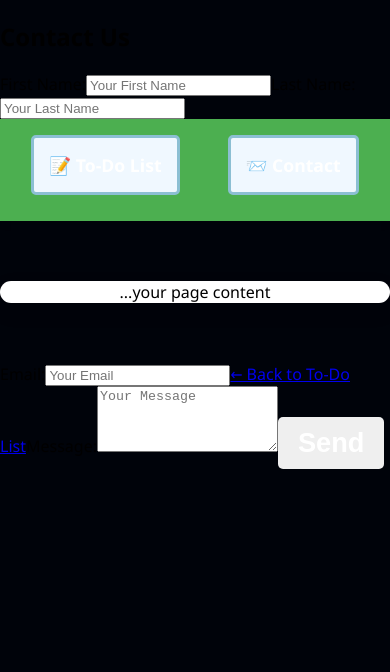
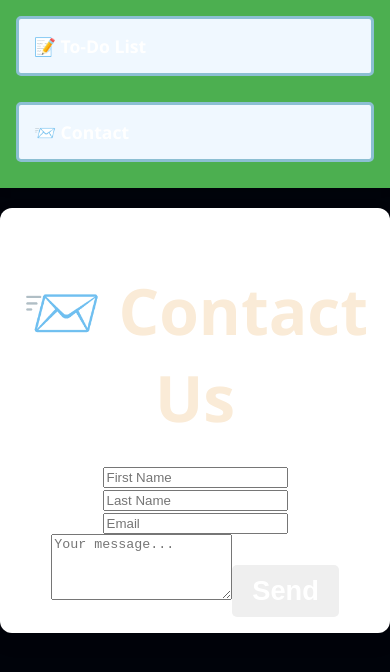
Before and after one commit to m-wakefield/react-list-app, a React (Vite) app in the folder my-react-app/: page /contact in a window 390 px wide. Shown: the top 672 px of the page. Built offline with nearby package versions, Linux system fonts and the light colour scheme.

Commit message:
update rebuild

```diff
--- a/my-react-app/src/App.css
+++ b/my-react-app/src/App.css
@@ -140,3 +140,29 @@ h1 {
 .navbar a:hover {
   color: #d4ffd4;
 }
+
+@media screen and (max-width: 600px) {
+  .app-container {
+    margin: 20px auto;
+    padding: 1rem;
+  }
+
+  .input-group {
+    flex-direction: column;
+  }
+
+  .input-group input,
+  .input-group button {
+    width: 100%;
+  }
+
+  .task-actions {
+    flex-wrap: wrap;
+    gap: 4px;
+  }
+
+  .navbar ul {
+    flex-direction: column;
+    gap: 1rem;
+  }
+}
--- a/my-react-app/src/Components/App.jsx
+++ b/my-react-app/src/Components/App.jsx
@@ -3,11 +3,11 @@ import Navbar from './Navbar';
 import '../App.css';
 
 function App() {
-  const [tasks, setTasks] = useState([
-    { text: 'Buy groceries', completed: false },
-    { text: 'Finish React project', completed: true },
-    { text: 'Call mom', completed: false }
-  ]);
+  const [tasks, setTasks] = useState(() => {
+  const saved = localStorage.getItem('tasks');
+  return saved ? JSON.parse(saved) : [];
+});
+
 
   const [newTask, setNewTask] = useState('');
 
@@ -50,6 +50,9 @@ function App() {
     updatedTasks[index + 1] = updatedTasks[index];
     updatedTasks[index] = temp;
     setTasks(updatedTasks);
+    useEffect(() => {
+  localStorage.setItem('tasks', JSON.stringify(tasks));
+}, [tasks]);
   };
 
   return (
--- a/my-react-app/src/Components/Contact.jsx
+++ b/my-react-app/src/Components/Contact.jsx
@@ -1,9 +1,6 @@
-import React, { useState } from 'react';
+import { useState } from 'react';
+import Navbar from './Navbar';
 import '../App.css';
-import { Link } from 'react-router-dom';
-import Navbar from './Navbar';
-
-
 
 function Contact() {
   const [formData, setFormData] = useState({
@@ -15,14 +12,14 @@ function Contact() {
 
   const [submitted, setSubmitted] = useState(false);
 
-  function handleChange(e) {
+  const handleChange = (e) => {
     const { name, value } = e.target;
     setFormData(prev => ({ ...prev, [name]: value }));
-  }
+  };
 
-  function handleSubmit(e) {
+  const handleSubmit = (e) => {
     e.preventDefault();
-    console.log('Contact Form Submitted:', formData);
+    console.log('Submitted contact form:', formData);
     setSubmitted(true);
     setFormData({
       firstname: '',
@@ -30,66 +27,51 @@ function Contact() {
       email: '',
       message: ''
     });
-  }
+  };
 
   return (
-    <div className="contact-page todo-list">
-      <h2>Contact Us</h2>
+    <>
+      <Navbar />
+      <div className="app-container">
+        <h1>📨 Contact Us</h1>
         {submitted && <p style={{ color: 'green' }}>Thanks for your message!</p>}
-      <form onSubmit={handleSubmit}>
-        <label>First Name:</label>
+        <form onSubmit={handleSubmit} className="contact-form">
           <input
             type="text"
             name="firstname"
             value={formData.firstname}
             onChange={handleChange}
-          placeholder="Your First Name"
+            placeholder="First Name"
             required
           />
-
-        <label>Last Name:</label>
           <input
             type="text"
             name="lastname"
             value={formData.lastname}
             onChange={handleChange}
-          placeholder="Your Last Name"
+            placeholder="Last Name"
             required
           />
-       <>
-  <Navbar />
-  <div className="app-container">
-    ...your page content
-  </div>
-</>
-
-
-
-        <label>Email:</label>
           <input
             type="email"
             name="email"
             value={formData.email}
             onChange={handleChange}
-          placeholder="Your Email"
+            placeholder="Email"
             required
           />
-
-<Link to="/">← Back to To-Do List</Link>
-
-        <label>Message:</label>
           <textarea
             name="message"
             value={formData.message}
             onChange={handleChange}
-          placeholder="Your Message"
+            placeholder="Your message..."
             rows="4"
             required
           />
-
           <button type="submit">Send</button>
         </form>
       </div>
+    </>
   );
 }
 
```
Lines whose indentation alone changed are shown as unchanged.
